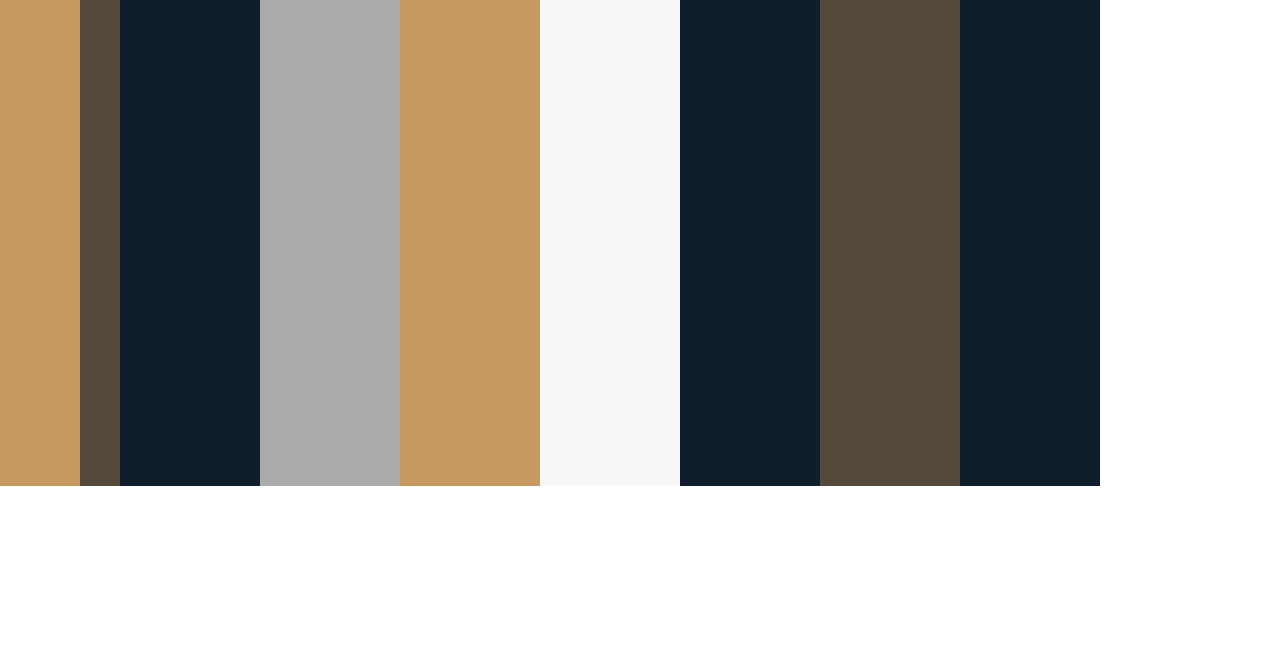
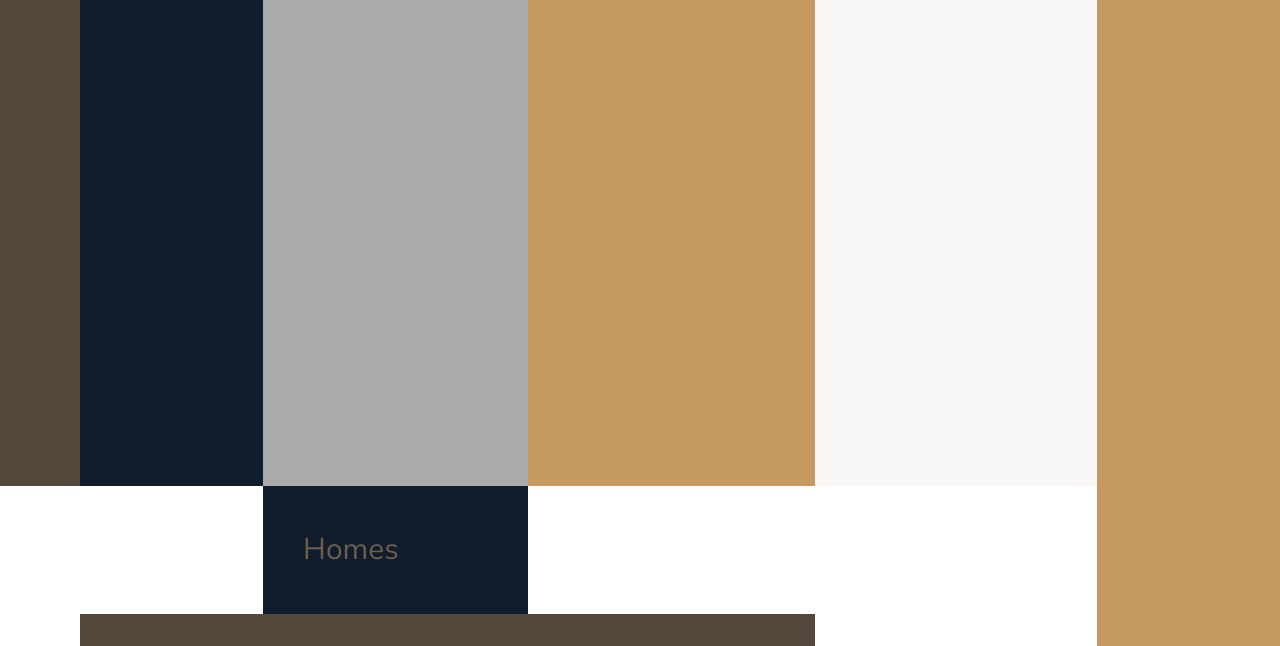
Before and after one commit to GavinZhang2012/starter-css, a website: page index.html in a window 1280 px wide. Shown: the part 154-800 px from the top of the page. Drawn offline with nearby package versions, Linux system fonts and the light colour scheme.

Commit message:
using grid to get the line right.

```diff
--- a/index.html
+++ b/index.html
@@ -25,7 +25,7 @@
         </div>
 
         <section class="features">
-            Fratures
+            Features
         </section>
 
         <div class="story__pictures">
--- a/sass/_base.scss
+++ b/sass/_base.scss
@@ -38,5 +38,10 @@ body {
 .container {
     display: grid;
     grid-template-rows: 80vh min-content 40vw repeat(3, min-content);
-    grid-template-columns: 8rem 1fr repeat(8, minmax(min-content, 14rem)) 1fr;
+    grid-template-columns: [sidebar-start] 8rem [sider-end full-start] 1fr [center-start] repeat(8, [col-start] minmax(min-content, 14rem) [col-end]) [center-end] 1fr [full-end];
+
+    & > * {
+    padding: 40px;
+        font-size: 3rem;
+    }
 }
--- a/sass/_features.scss
+++ b/sass/_features.scss
@@ -1,3 +1,4 @@
 .features {
     background-color: $color-grey-light-2;
+    grid-column: center-start / center-end;
 }
--- a/sass/_footer.scss
+++ b/sass/_footer.scss
@@ -1,3 +1,4 @@
 .footer {
     background-color: $color-secondary;
+    grid-column: full-start / full-end;
 }
--- a/sass/_gallery.scss
+++ b/sass/_gallery.scss
@@ -1,3 +1,4 @@
 .gallery {
     background-color: $color-grey-dark-1;
+    grid-column: full-start / full-end;
 }
--- a/sass/_homes.scss
+++ b/sass/_homes.scss
@@ -1,3 +1,4 @@
 .homes {
     background-color: $color-secondary;
+    grid-column: center-start / center-end;
 }
--- a/sass/_sidebar.scss
+++ b/sass/_sidebar.scss
@@ -1,3 +1,5 @@
 .sidebar {
     background-color: $color-primary;
+    grid-column: side-start / sidebar-end;
+    grid-row: 1 / -1;
 }
```
Also changed, not shown: css/style.css.
